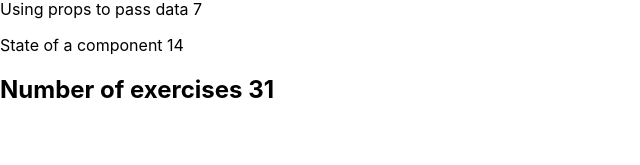
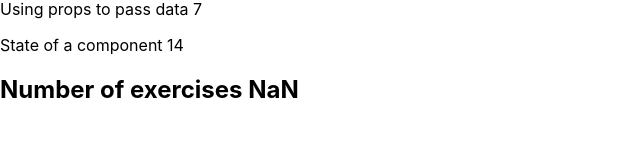
Before and after one commit to HrHrM/Fullstack-Open-2021, a React (Vite) app in the folder FullStack-Open-2021-Course/: page / in a window 1280 px wide. Shown: the part 119-284 px from the top of the page, without its empty margins (0-640 px from the left). Built offline with nearby package versions, Linux system fonts and the light colour scheme.

Commit message:
started 1.4

```diff
--- a/FullStack-Open-2021-Course/src/App.jsx
+++ b/FullStack-Open-2021-Course/src/App.jsx
@@ -7,26 +7,27 @@ import Footer       from './Components/Footer'
 
 const App = () => {
 
-  const course     = 'Half Stack application development'
-  const part1      = 'Fundamentals of React'
-  const exercises1 = 10
-  const part2      = 'Using props to pass data'
-  const exercises2 = 7
-  const part3      = 'State of a component'
-  const exercises3 = 14
+  const course = 'Half Stack application development'
+  const parts = [
+    {
+      name:      'Fundamentals of React',
+      exercises: 10
+    },
+    {
+      name:      'Using props to pass data',
+      exercises: 7
+    },
+    {
+      name:      'State of a component',
+      exercises: 14
+    },
+  ]
 
   return (
     <div>
       <Header course = {course} />
-      <Content part1      = {part1}
-               part2      = {part2}
-               part3      = {part3}
-               exercises1 = {exercises1}
-               exercises2 = {exercises2}
-               exercises3 = {exercises3} />
-      <Footer exercises1 = {exercises1}
-              exercises2 = {exercises2}
-              exercises3 = {exercises3} />
+      <Content parts = {parts} />
+      <Footer parts = {parts} />
     </div>
   )
 }
--- a/FullStack-Open-2021-Course/src/Components/Content.jsx
+++ b/FullStack-Open-2021-Course/src/Components/Content.jsx
@@ -1,13 +1,20 @@
 import React from "react"
 import Part  from './Part'
 
-const Content = ({ part1, part2, part3, exercises1, exercises2, exercises3 }) => {
+const Content = ({parts}) => {
+
     console.log('Initialized Content')
+    console.log(parts)
+    const mapped = parts.map(e => {
+        return(
+            <Part part = {e} key={e.name} />
+        )
+    })
+
+
     return(
         <>
-            <Part part = {part1} exercises={exercises1} />
-            <Part part = {part2} exercises={exercises2} />
-            <Part part = {part3} exercises={exercises3} />
+            {mapped}
         </>
     )
 }
--- a/FullStack-Open-2021-Course/src/Components/Footer.jsx
+++ b/FullStack-Open-2021-Course/src/Components/Footer.jsx
@@ -1,10 +1,19 @@
 import React from "react"
 
-const Footer = (props) => {
+const Footer = ({ parts }) => {
+
+    let sum
     console.log('Initialized footer')
+    console.log(parts)
+    const mapped = parts.map(e => {
+        sum = sum + e.exercises
+        return sum
+    })
+    console.log(sum)
+
     return(
         <>
-            <h2>Number of exercises {props.exercises1 + props.exercises2 + props.exercises3}</h2>
+            <h2>Number of exercises {sum}</h2>
         </>
     )
 }
--- a/FullStack-Open-2021-Course/src/Components/Header.jsx
+++ b/FullStack-Open-2021-Course/src/Components/Header.jsx
@@ -1,7 +1,10 @@
 import React from "react"
 
-const Header = ({course}) => {
+const Header = ({ course }) => {
+
     console.log('Initialized header')
+    console.log(course)
+
     return(
         <>
             <h1> {course} </h1>
--- a/FullStack-Open-2021-Course/src/Components/Part.jsx
+++ b/FullStack-Open-2021-Course/src/Components/Part.jsx
@@ -1,12 +1,14 @@
 import React from "react"
 
-const Part = ({ part, exercises }) => {
-    console.log('Initialized Part component inside Content')
+const Part = ({ part }) => {
+
+    console.log('Initialized "Part" component inside Content')
+    console.log(part)
 
     return(
         <>
             <p>
-                {part} {exercises}
+                {part.name} {part.exercises}
             </p>
         </>
     )
```
